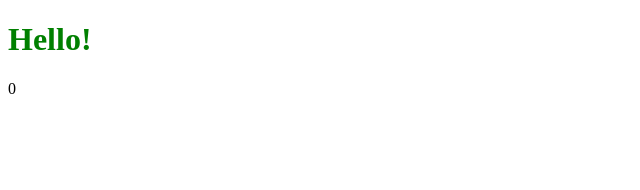
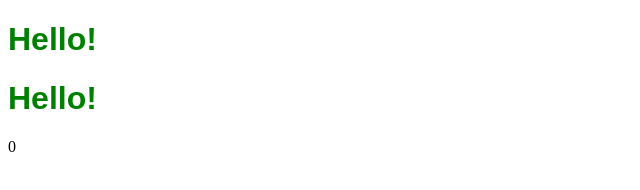
Before and after one commit to martaProsniak/js5days2-day2-www-js, a plain HTML site: page index.html in a window 1280 px wide. Shown: the whole page, without its empty margins (0-640 px from the left). Drawn offline with nearby package versions, Linux system fonts and the light colour scheme.

Commit message:
BEM in use

```diff
--- a/index.html
+++ b/index.html
@@ -15,7 +15,8 @@
 
 <body>
 
-    <h1 class="zielona-krowa">Hello!</h1>
+    <h2 class="title title--green">Hello!</h2>
+    <h2 class="title title--green">Hello!</h2>
 
     <div class="glide">
         <div class="glide__track" data-glide-el="track">
--- a/style.css
+++ b/style.css
@@ -1,3 +1,10 @@
-.zielona-krowa {
+.title {
+    font-family: sans-serif;
+    font-size: 2em;
+    margin-block-start: 0.67em;
+    margin-block-end: 0.67em;
+}
+
+.title--green {
     color: green;
 }
```
